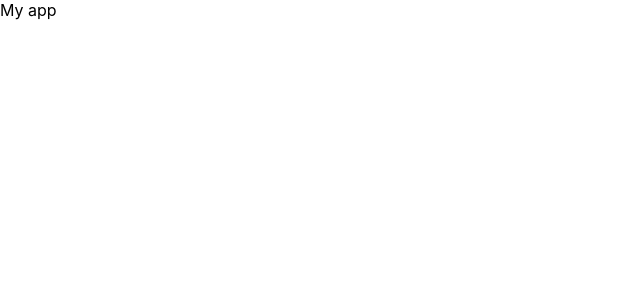
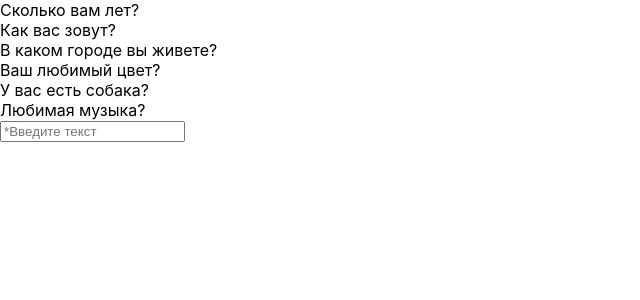
Before and after one commit to Pro200Hummer/question-answer-test, a React (Create React App) app: page / in a window 1280 px wide. Shown: the top 300 px of the page, without its empty margins (0-640 px from the left). Built offline with nearby package versions, Linux system fonts and the light colour scheme.

Commit message:
add Input common component

```diff
--- a/package.json
+++ b/package.json
@@ -11,6 +11,8 @@
     "@types/react": "^17.0.0",
     "@types/react-dom": "^17.0.0",
     "@types/react-redux": "^7.1.18",
+    "node-sass": "^6.0.1",
+    "sass": "^1.38.0",
     "react": "^17.0.2",
     "react-dom": "^17.0.2",
     "react-redux": "^7.2.5",
--- a/src/App.tsx
+++ b/src/App.tsx
@@ -1,9 +1,12 @@
 import React from 'react';
+import data from './state/data.json'
+import {Input} from "./common/components/Input/Input";
 
 export const App = () => {
   return (
     <div>
-      My app
+        {data.data.map(i => <div>{i.question}</div>)}
+      <Input/>
     </div>
   )
 };
--- /dev/null
+++ b/src/common/components/Input/Input.tsx
@@ -0,0 +1,9 @@
+import React from 'react';
+
+
+export const Input = () => {
+    return <>
+
+        <input type="text" placeholder={"*Введите текст"}/>
+    </>
+};
```
Also changed, not shown: src/common/components/Input/Input.module.scss (added).
